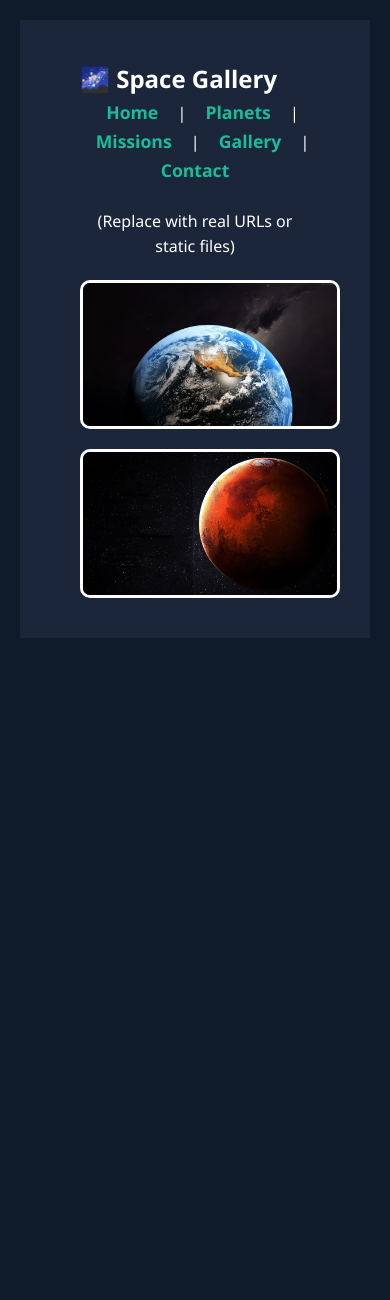
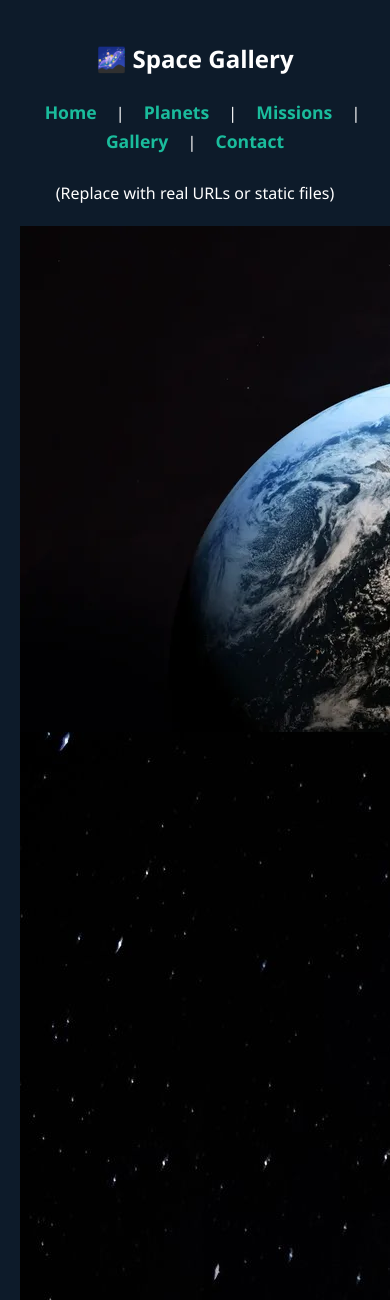
Before and after one commit to Muhamadkamil53/django-space-project, a Django app: page /gallery/ in a window 390 px wide. Shown: the top 1300 px of the page. Before the commit the page ends 638 px from the top, so only its background shows below. Run offline with Django 5.2, Linux system fonts and the light colour scheme.

Commit message:
update styles and HTML for mobile fonts

```diff
--- a/myapp/pages/static/pages/styles.css
+++ b/myapp/pages/static/pages/styles.css
@@ -5,33 +5,34 @@
   box-sizing: border-box;
 }
 
-body {
+html, body {
+  scroll-behavior: smooth;
   font-family: 'Segoe UI', Roboto, sans-serif;
   background-color: #0d1b2a;
   color: #ffffff;
   line-height: 1.6;
-    padding: 20px;
+  width: 100%;
+  overflow-x: hidden;
 }
 
-/* Main container */
+/* Layout containers */
 .container {
   width: 100%;
-    padding: 40px 60px;
-    background-color: #1b263b;
-    box-shadow: none;
-    border-radius: 0;
+  max-width: 1200px;
+  margin: 0 auto;
+  padding: 40px 20px;
 }
-
 
 /* Headings */
 h1 {
+  text-align: center;
   font-size: clamp(1.5rem, 6vw, 2.5rem);
+  margin-bottom: 20px;
 }
 
 p {
   font-size: clamp(1rem, 4vw, 1.2rem);
 }
-
 
 /* Navigation */
 nav {
@@ -99,28 +100,70 @@ nav a:hover {
   margin-bottom: 10px;
 }
 
-/* Gallery images */
-.gallery {
-    display: grid;
-    grid-template-columns: repeat(auto-fit, minmax(260px, 1fr));
-    gap: 20px;
-    margin-top: 20px;
-    justify-items: center;
+/* Gallery */
+.gallery-carousel {
+    position: relative;
+    width: 90%;
+    max-width: 600px;
+    height: 65vw; /* dynamic based on screen width */
+    max-height: 400px;
+    margin: auto;
+    overflow: hidden;
+    border-radius: 12px;
 }
 
-.gallery img {
+@media (max-width: 480px) {
+  .gallery-carousel {
+    height: 60vw;
+  }
+    .gallery-controls button {
+    font-size: 0.9rem;
+    padding: 8px 16px;
+    }
+}
+.gallery-carousel img {
+  position: absolute;
+  top: 0;
+  left: 0;
   width: 100%;
-    border-radius: 10px;
+  height: 100%;
+  object-fit: cover;
+  opacity: 0;
+  transform: scale(0.95);
+  transition: opacity 0.5s ease-in-out, transform 0.5s ease-in-out;
+  border-radius: 12px;
   border: 3px solid #fff;
-    transition: transform 0.3s, border-color 0.3s;
 }
 
-.gallery img:hover {
-    transform: scale(1.05);
-    border-color: #66fcf1;
+.gallery-carousel img.visible {
+  opacity: 1;
+  transform: scale(1);
+  z-index: 1;
 }
 
-/* Contact Form */
+.gallery-controls {
+  margin-top: 20px;
+  text-align: center;
+}
+
+.gallery-controls button {
+  background-color: #1abc9c;
+  border: none;
+  color: #000;
+  padding: 10px 20px;
+  margin: 0 10px;
+  font-size: 1rem;
+  font-weight: bold;
+  border-radius: 8px;
+  cursor: pointer;
+  transition: background-color 0.3s;
+}
+
+.gallery-controls button:hover {
+  background-color: #16a085;
+}
+
+/* Contact */
 form {
   margin-top: 20px;
   display: flex;
@@ -155,12 +197,8 @@ button {
 button:hover {
   background-color: #16a085;
 }
-/* Scroll-based layout styles */
-html, body {
-    scroll-behavior: smooth;
-    height: 100%;
-}
 
+/* Scroll Layout */
 header {
   position: fixed;
   top: 0;
```
Also changed, not shown: other parts of myapp/pages/static/pages/styles.css (+22 -83 lines). Lines whose indentation alone changed are shown as unchanged.
